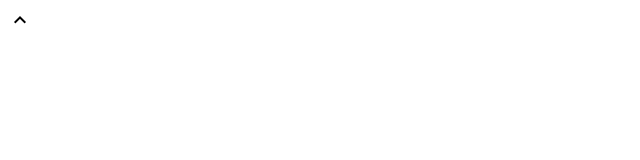
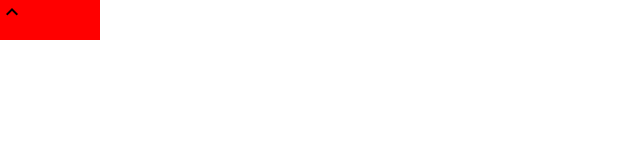
Before and after one commit to JavadYousefian/my-plugins, a plain HTML site: page Scroll-up/index.html in a window 1280 px wide. Shown: the whole page, without its empty margins (0-640 px from the left). Drawn offline with nearby package versions, Linux system fonts and the light colour scheme; files whose address does not match are found by name.

Commit message:
Changed Sass location

```diff
--- a/Scroll-up/index.html
+++ b/Scroll-up/index.html
@@ -11,7 +11,7 @@
 <body>
     <!-- Starting Scroll-up -->
 
-    <div class="Scroll">
+    <div class="scroll">
         <span class="material-icons">
             keyboard_arrow_up
             </span>
--- a/Scroll-up/style.scss
+++ b/Scroll-up/style.scss
@@ -0,0 +1,9 @@
+body{
+    margin: 0;
+    padding: 0;
+}
+.scroll{
+    width: 100px;
+    height: 40px;
+    background-color: rgb(255, 0, 0);
+}
```
Also changed, not shown: Accordion/index.html (+5 -1 lines), Accordion/Assets/css/style.css, Accordion/Assets/css/style.min.css (deleted), Scroll-up/css/style.css, Scroll-up/css/style.min.css, 4 other files.
